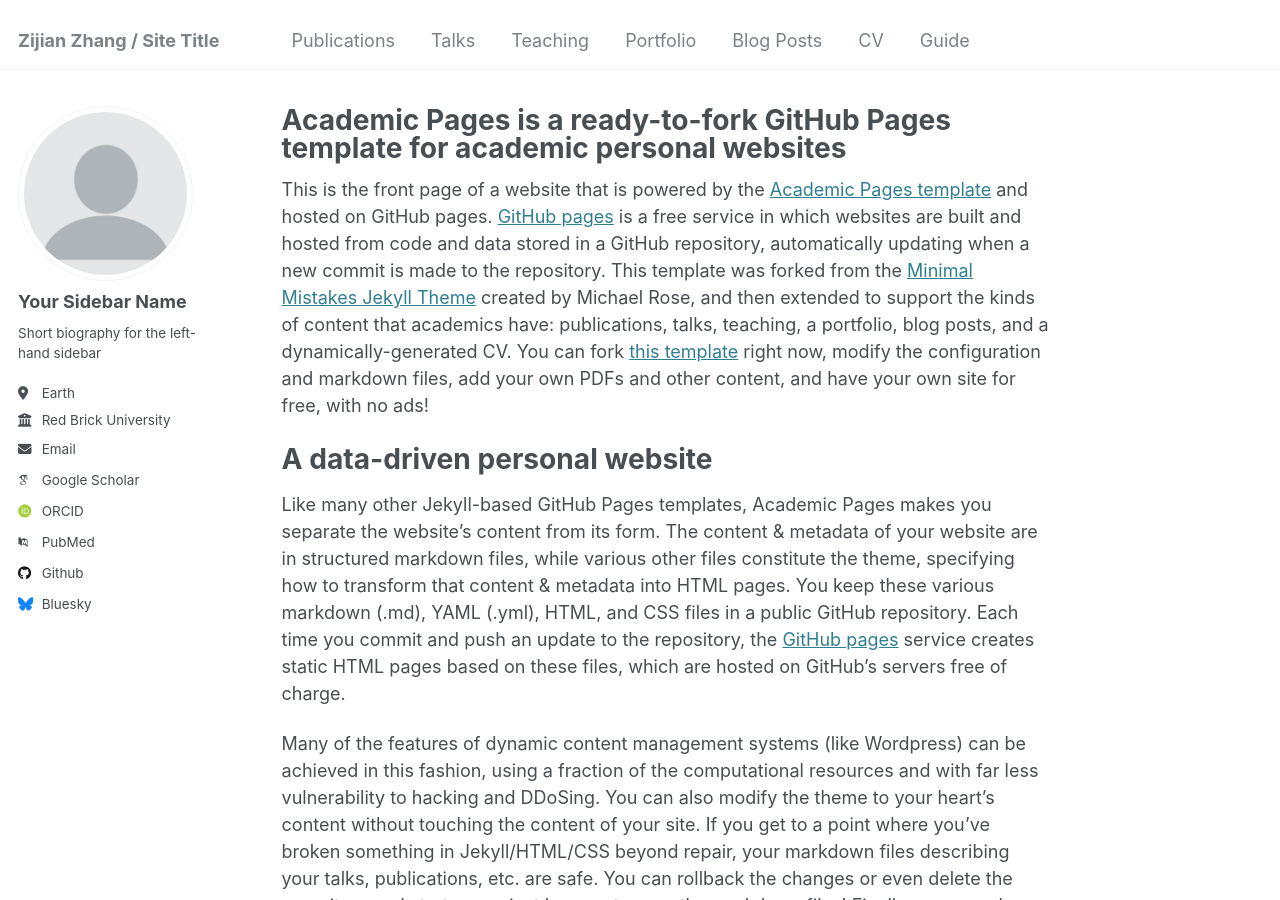
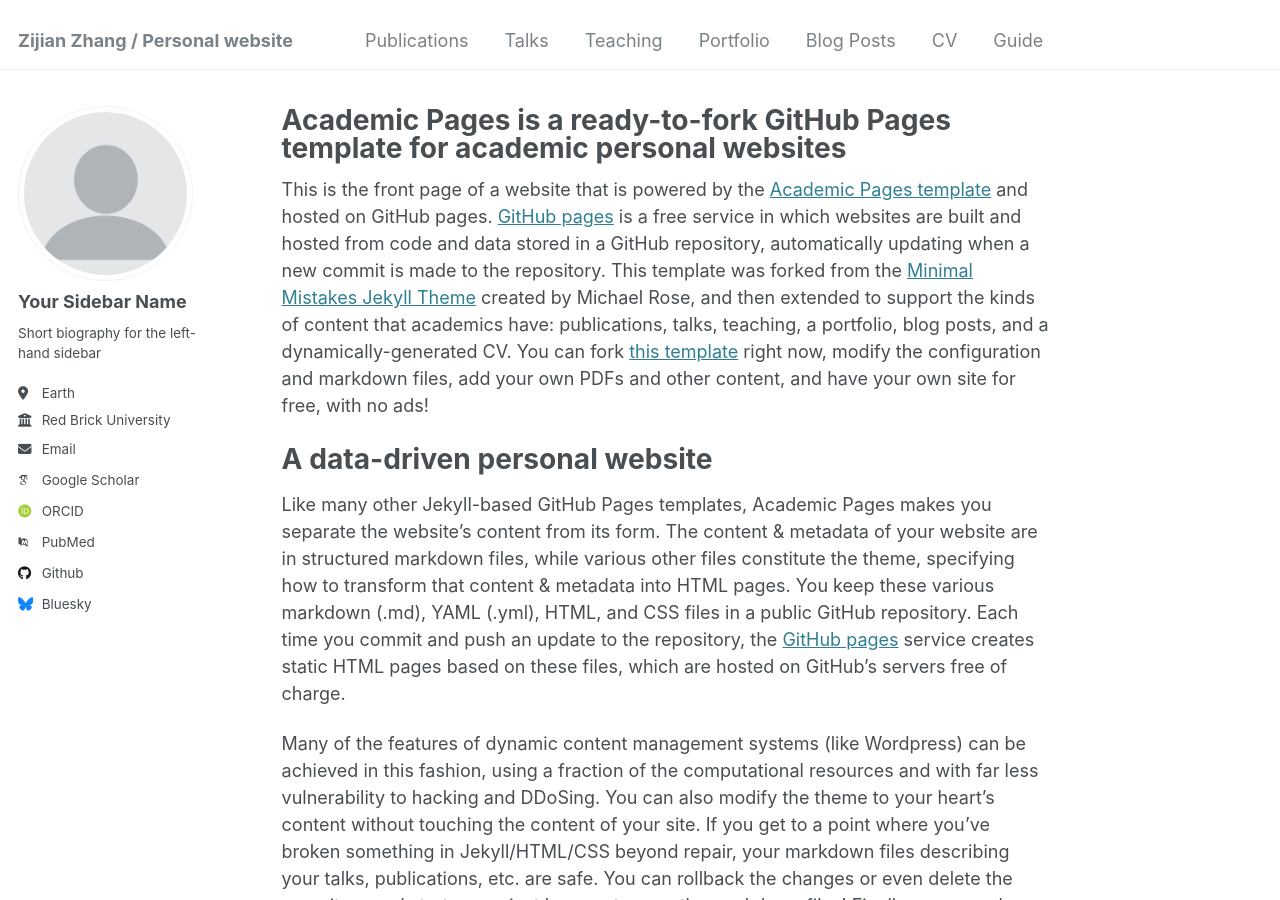
Before and after one commit to Michael6666666/Michael6666666.github.io, a Jekyll site: the page built from _pages/about.md, in a window 1280 px wide and 900 px high. Built offline with Jekyll 4.4.1, drawn with Linux system fonts in a browser that asks for light colours; some web fonts are replaced.

Commit message:
Update _config.yml

```diff
--- a/_config.yml
+++ b/_config.yml
@@ -8,7 +8,7 @@
 
 # Basic Site Settings
 locale                   : "en-US"
-title                    : "Zijian Zhang / Site Title"
+title                    : "Zijian Zhang / Personal website"
 title_separator          : "-"
 name                     : &name "Your Name"
 description              : &description "personal description"
```
